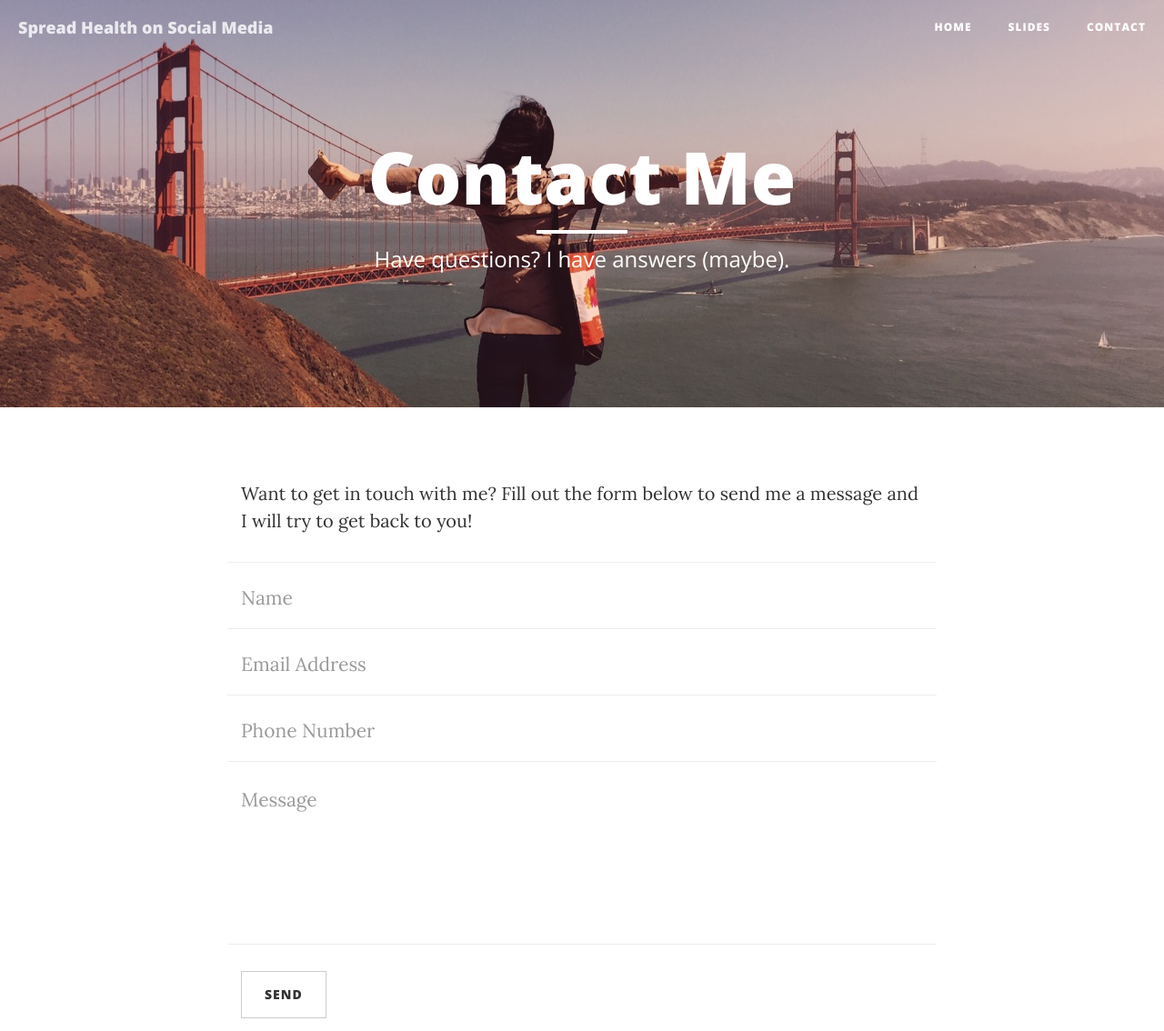
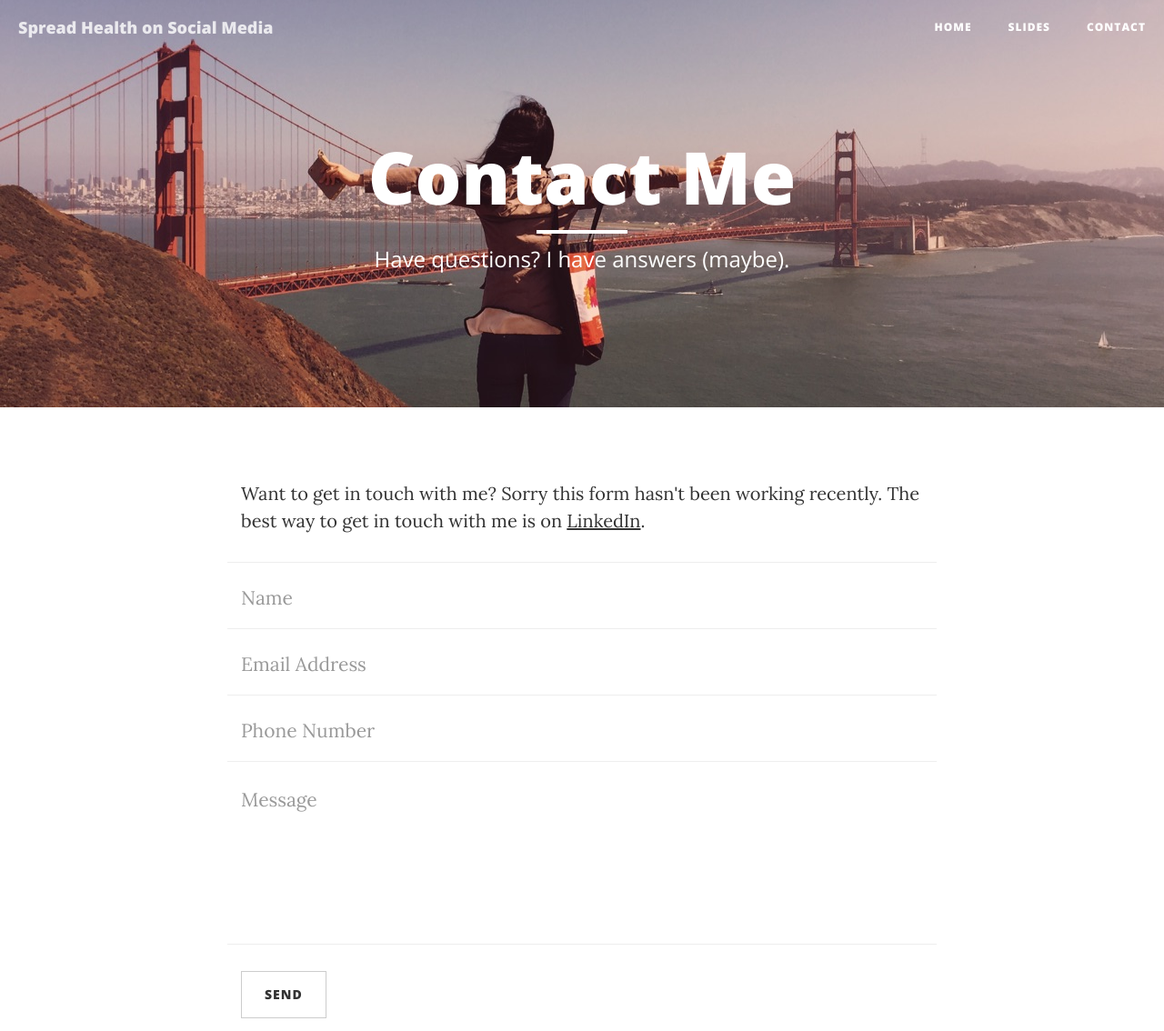
Before and after one commit to zweinstein/SpreadHealth, a Flask app: page /contact in a window 1280 px wide. Shown: the top 1134 px of the page at 91% size. Run offline with Flask 2, Linux system fonts and the light colour scheme; parts of the project's set-up code (start-up, migrations or seed data) failed here and were passed over; some libraries are stand-ins or nearby versions.

```diff
--- a/templates/contact.html
+++ b/templates/contact.html
@@ -25,7 +25,8 @@
     <div class="container">
         <div class="row">
             <div class="col-lg-8 col-lg-offset-2 col-md-10 col-md-offset-1">
-                <p>Want to get in touch with me? Fill out the form below to send me a message and I will try to get back to you!</p>
+                <p>Want to get in touch with me? Sorry this form hasn't been working recently. The best way to get in touch with me is on
+                    <a href="https://www.linkedin.com/in/jenzhenwang">LinkedIn</a>. </p>
                 <!-- Contact Form - Enter your email address on line 19 of the mail/contact_me.php file to make this form work. -->
                 <!-- WARNING: Some web hosts do not allow emails to be sent through forms to common mail hosts like Gmail or Yahoo. It's recommended that you use a private domain email address! -->
                 <!-- NOTE: To use the contact form, your site must be on a live web host with PHP! The form will not work locally! -->
```
Also changed, not shown: 1 other file.
